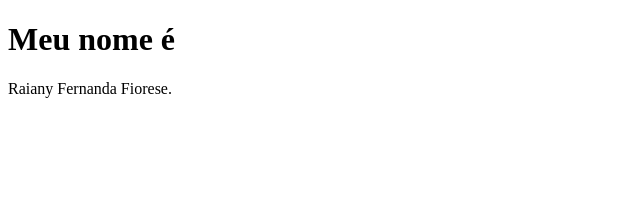
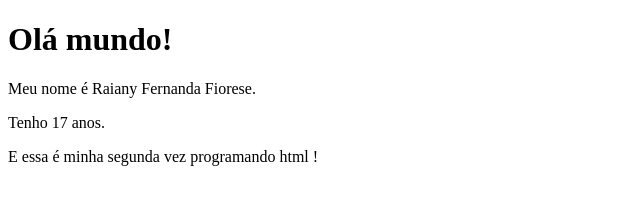
Before and after one commit to raianyyfiorese1806/raianyyfiorese1806.github.io, a plain HTML site: page index.html in a window 1280 px wide. Shown: the whole page, without its empty margins (0-640 px from the left). Drawn offline with Linux system fonts and the light colour scheme.

Commit message:
Update index.html

```diff
--- a/index.html
+++ b/index.html
@@ -1,12 +1,15 @@
 <!DOCTYPE html>
 <html>
 <head>
-<title>Olá mundo.</title>
+<title>Apresentação.</title>
 </head>
 <body>
 
-<h1>Meu nome é</h1>
-<p>Raiany Fernanda Fiorese.</p>
+<h1> Olá mundo!</h1>
+<p> Meu nome é Raiany Fernanda Fiorese.</p>
+<p> Tenho 17 anos.</p>
+<p> E essa é minha segunda vez programando html !</p>
+
 
 </body>
 </html>
```
